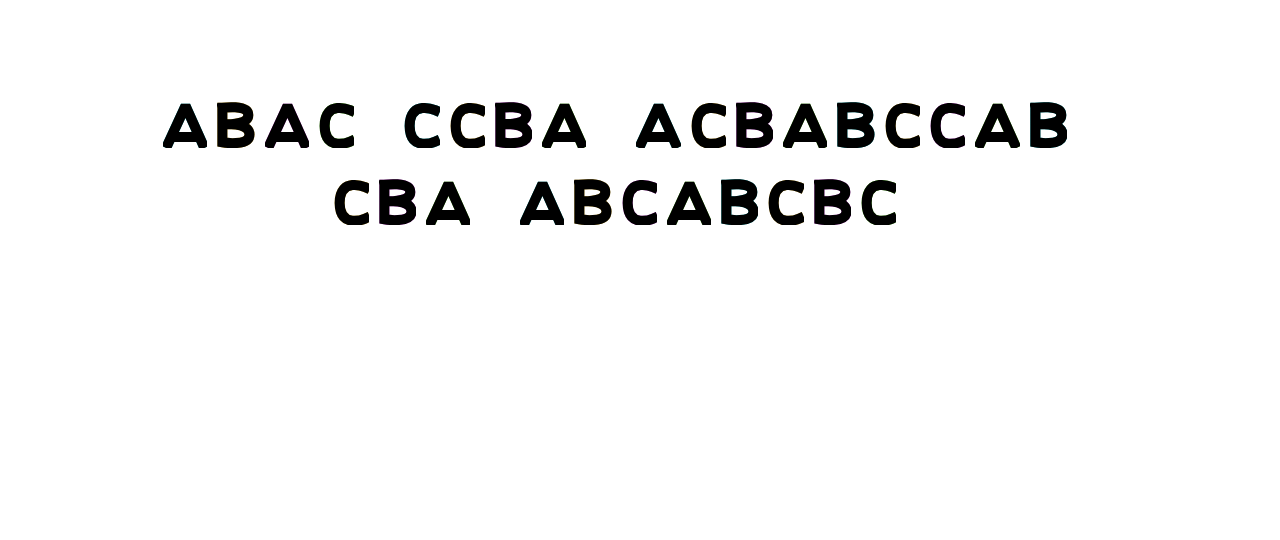
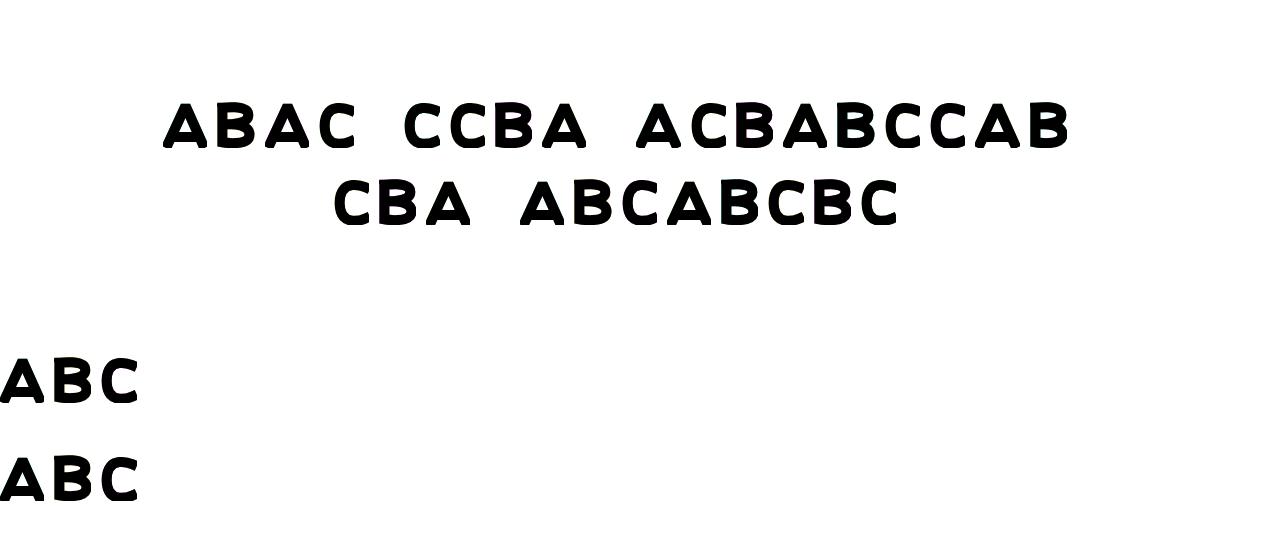
Before and after one commit to themarkappleby/motext, a website: page index.html in a window 1280 px wide. Drawn offline with nearby package versions, Linux system fonts and the light colour scheme.

Commit message:
handle multiple instances of motext

```diff
--- a/index.html
+++ b/index.html
@@ -9,6 +9,8 @@
 </head>
 <body>
   <h1 id="target">ABAC CCBA ACBABCCAB CBA ABCABCBC</h1>
+  <h1 class="newTarget">ABC</h1>
+  <h1 class="newTarget">ABC</h1>
   <script src="https://cdnjs.cloudflare.com/ajax/libs/gsap/3.3.4/gsap.min.js"></script>
   <script src="/motext.js"></script>
   <script src="/index.js"></script>
--- a/index.js
+++ b/index.js
@@ -1,5 +1,11 @@
 /* global motext */
 
 motext('#target', tl => {
+  console.log('one')
   tl.play()
 })
+
+motext('.newTarget', tl => {
+  console.log('two')
+  tl.play()
+})
--- a/motext.js
+++ b/motext.js
@@ -1,4 +1,6 @@
 /* global gsap fetch */
+
+let fetchPromise = null
 
 const DEFAULT_OPTIONS = {
   color: '#000000',
@@ -16,16 +18,21 @@ const DEFAULT_OPTIONS = {
 
 function motext (selector, cb, options = {}) { // eslint-disable-line no-unused-vars
   options = { ...DEFAULT_OPTIONS, ...options }
-  const target = document.querySelector(selector)
   loadSVG('/motext.svg', () => {
+    const targets = document.querySelectorAll(selector)
+    Array.from(targets).forEach(target => {
       prepSVG(options)
-    insertHTML(target)
+      insertHTML(target, options)
       cb(createTimeline(target, options))
+    })
   })
 }
 
 function loadSVG (path, cb) {
-  fetch(path)
+  if (fetchPromise) {
+    fetchPromise.then(cb)
+  } else {
+    fetchPromise = fetch(path)
       .then(response => response.text())
       .then(text => {
         const fontWrapper = document.createElement('div')
@@ -37,6 +44,7 @@ function loadSVG (path, cb) {
       .catch(err => {
         console.log(err)
       })
+  }
 }
 
 function prepSVG (options) {
@@ -68,7 +76,7 @@ function layerCharacters (font, options) {
   })
 }
 
-function insertHTML (target) {
+function insertHTML (target, options) {
   let html = '<span class="motext"><span class="motext-word">'
   target.textContent.split('').forEach(char => {
     if (char === ' ') {
@@ -85,9 +93,10 @@ function insertHTML (target) {
   })
   html += '</span></span>'
   target.innerHTML = html
+  applyColors(target, options)
 }
 
-function createTimeline (target, options) {
+function applyColors (target, options) {
   let color = options.colors[0]
   Array.from(target.querySelectorAll('.motext-colored')).forEach(char => {
     char.setAttribute('stroke', color)
@@ -97,8 +106,12 @@ function createTimeline (target, options) {
     }
     color = options.colors[index]
   })
+}
+
+function createTimeline (target, options) {
+  const colored = target.querySelectorAll('.motext-colored path, .motext-colored polyline')
   var tl = gsap.timeline()
-  tl.to('.motext-colored path, .motext-colored polyline', {
+  tl.to(colored, {
     duration: options.strokeDuration,
     ease: options.strokeEase,
     strokeDashoffset: 0,
@@ -110,7 +123,8 @@ function createTimeline (target, options) {
       }
     }
   })
-  tl.to('.motext-solid path, .motext-solid polyline', {
+  const solid = target.querySelectorAll('.motext-solid path, .motext-solid polyline')
+  tl.to(solid, {
     duration: options.strokeDuration,
     ease: options.strokeEase,
     strokeDashoffset: 0,
```
Lines whose indentation alone changed are shown as unchanged.
